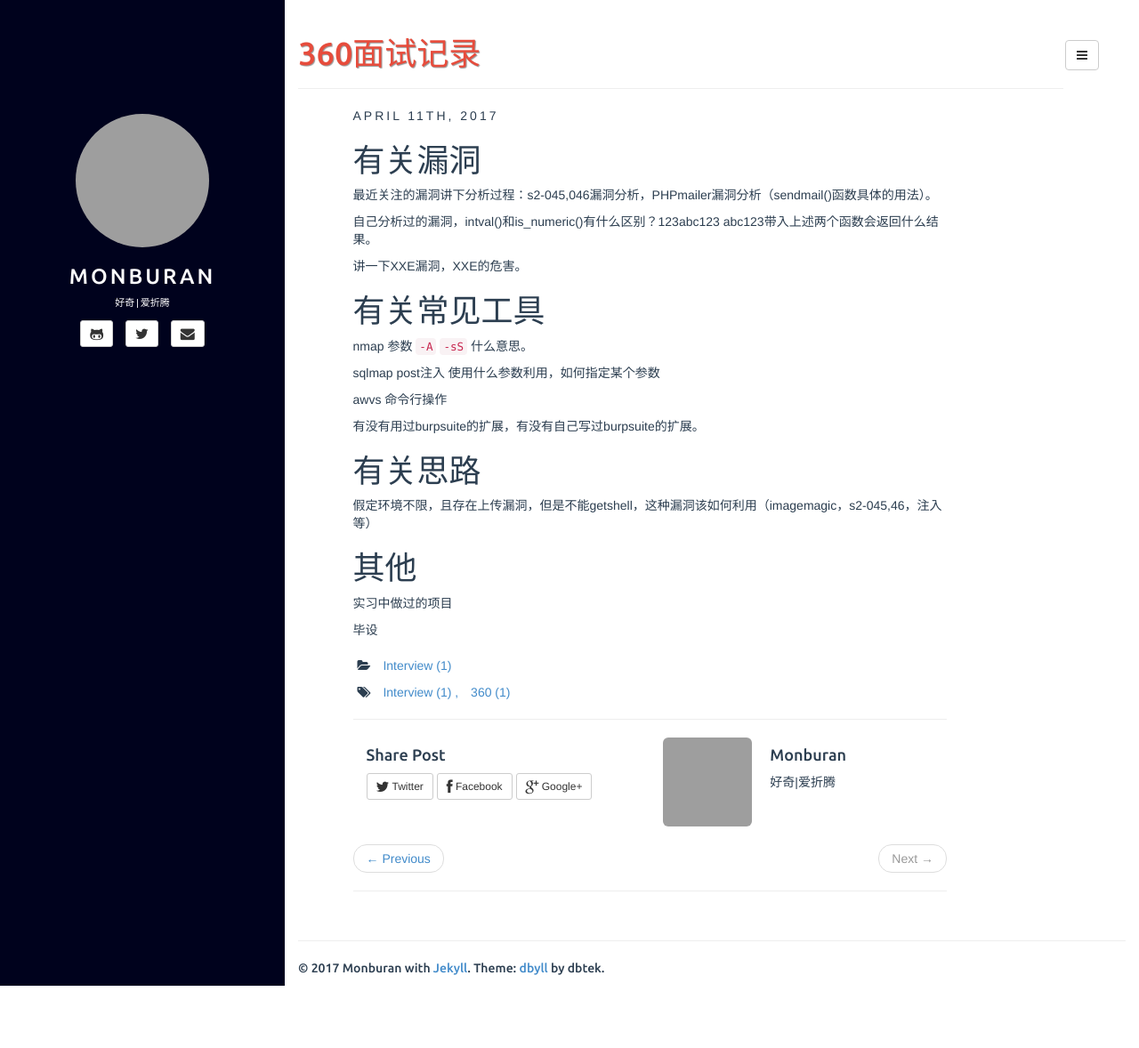
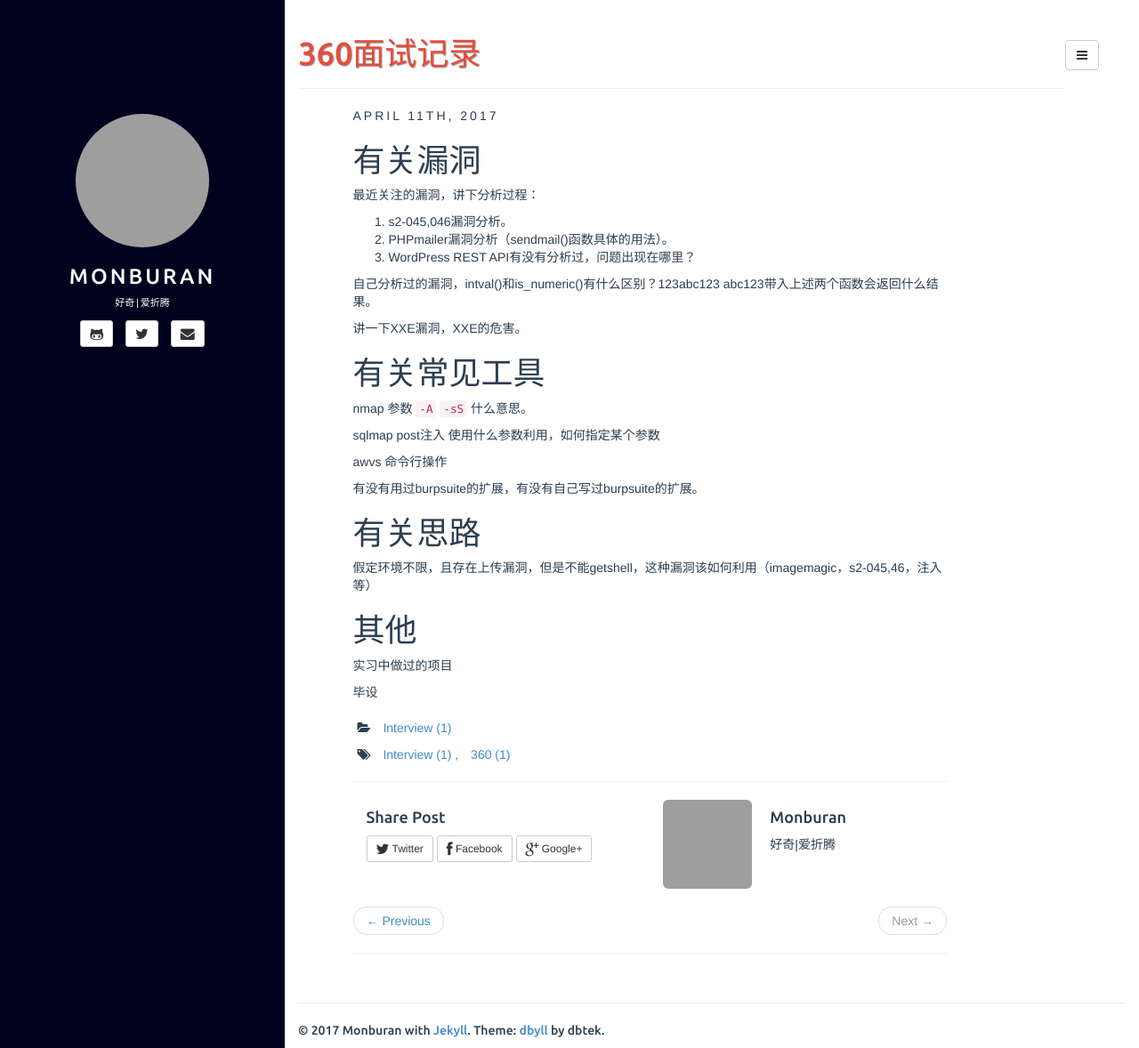
Before and after one commit to monburan/monburan.github.io, a Jekyll site: the page built from _posts/2017-4-11-Interview-Experience-About-360.md, in a window 1280 px wide and 1178 px high. Shown: the whole window at 89% size. Built offline with Jekyll 4.4.1, drawn with Linux system fonts in a browser that asks for light colours; comment, search, counter and statistics services are not loaded; grey boxes are pictures that could not be loaded.

Commit message:
update for interview info

```diff
--- a/_posts/2017-4-11-Interview-Experience-About-360.md
+++ b/_posts/2017-4-11-Interview-Experience-About-360.md
@@ -10,7 +10,11 @@ comments: true
 
 # 有关漏洞
 
-最近关注的漏洞讲下分析过程：s2-045,046漏洞分析，PHPmailer漏洞分析（sendmail()函数具体的用法）。
+最近关注的漏洞，讲下分析过程：
+
+1. s2-045,046漏洞分析。
+2. PHPmailer漏洞分析（sendmail()函数具体的用法）。
+3. WordPress REST API有没有分析过，问题出现在哪里？
 
 自己分析过的漏洞，intval()和is_numeric()有什么区别？123abc123 abc123带入上述两个函数会返回什么结果。
 
```
